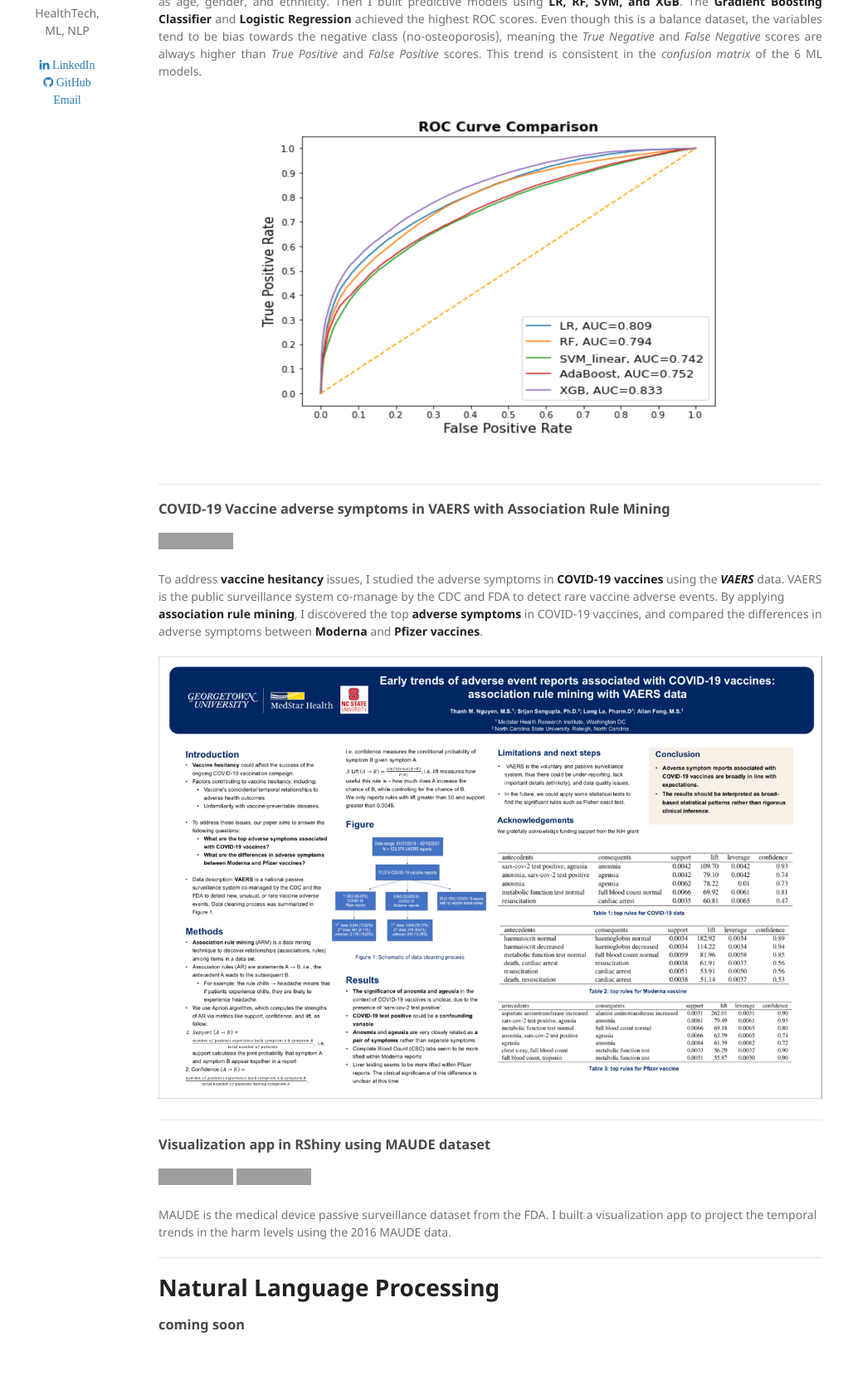
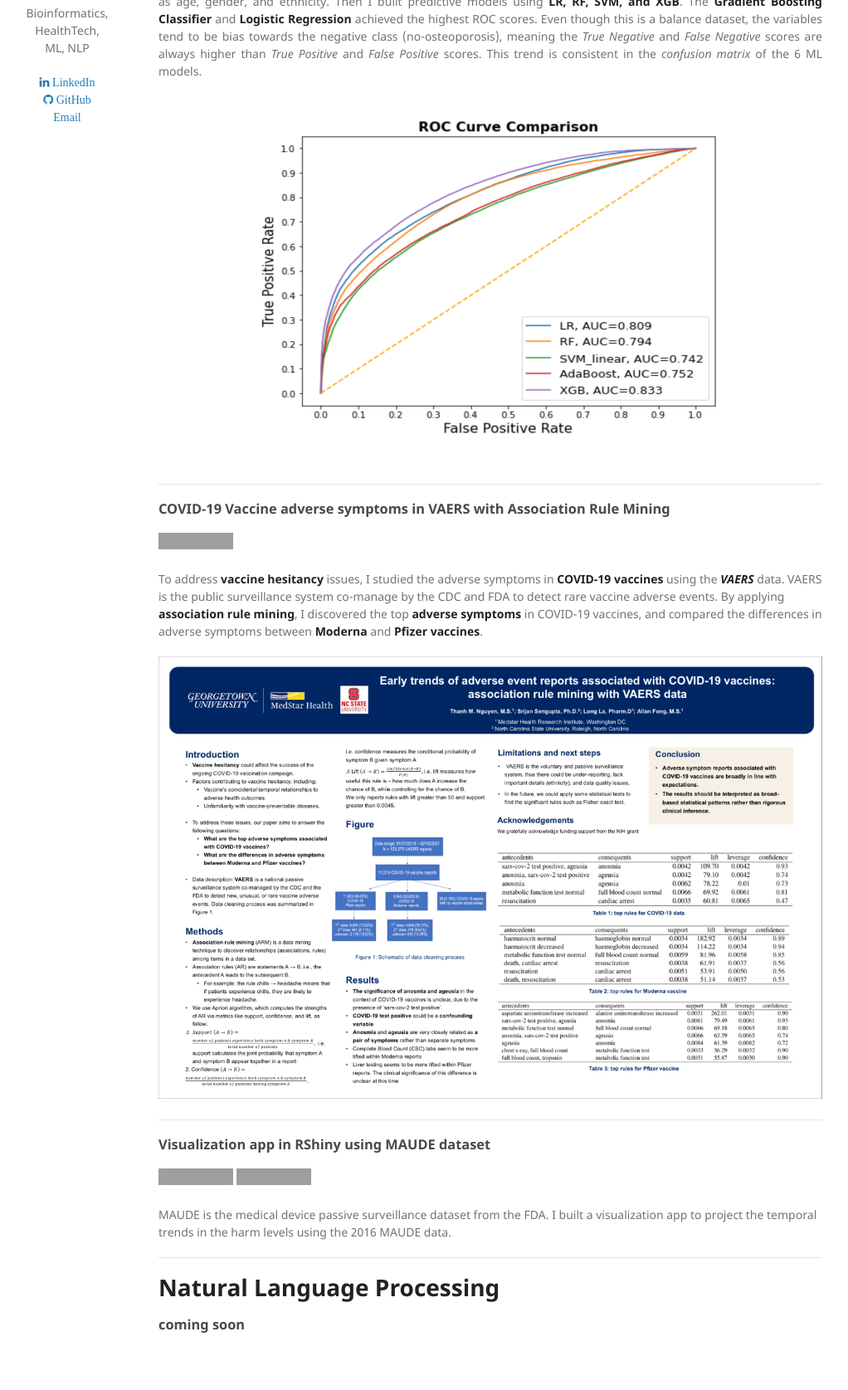
Before and after one commit to ThanhNguyen93/ThanhNguyen93.github.io, a Jekyll site: the page built from index.md, in a window 1280 px wide. Shown: the part 265-1940 px from the top of the page at 83% size, without its empty margins (129-1151 px from the left). Built offline with Jekyll 4.4.1, drawn with Linux system fonts in a browser that asks for light colours; our own code applies the rules of GitHub Pages for plain Markdown files; grey boxes are pictures that could not be loaded.

Commit message:
Update _config.yml

```diff
--- a/_config.yml
+++ b/_config.yml
@@ -2,7 +2,7 @@ logo: /assets/img/round_avarta.png
 title: <p align="center"> Thanh M. Nguyen </p>
 description:
   <p align="center">
-  HealthTech, ML, NLP
+  Bioinformatics, HealthTech, ML, NLP
   </p>
 
   <link rel="stylesheet" href="https://cdnjs.cloudflare.com/ajax/libs/font-awesome/4.7.0/css/font-awesome.min.css">
```
